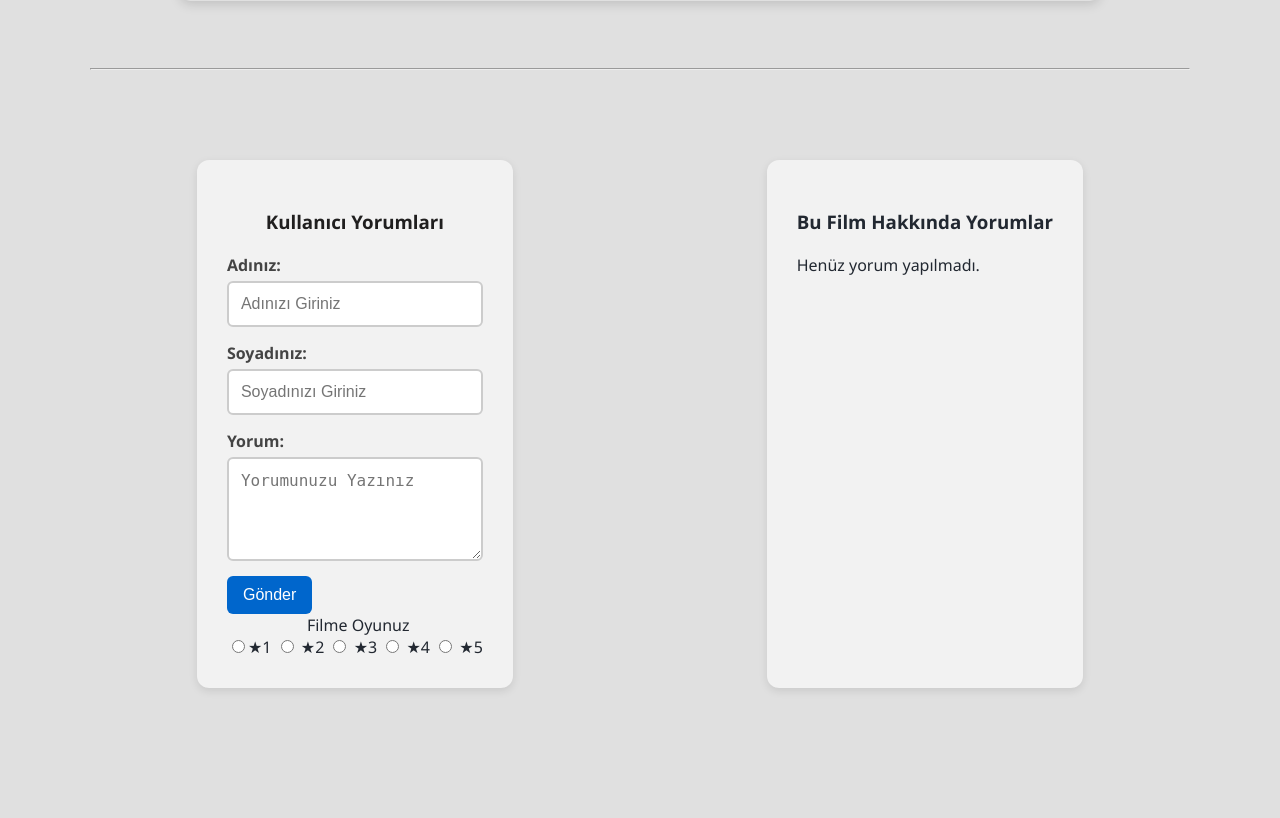
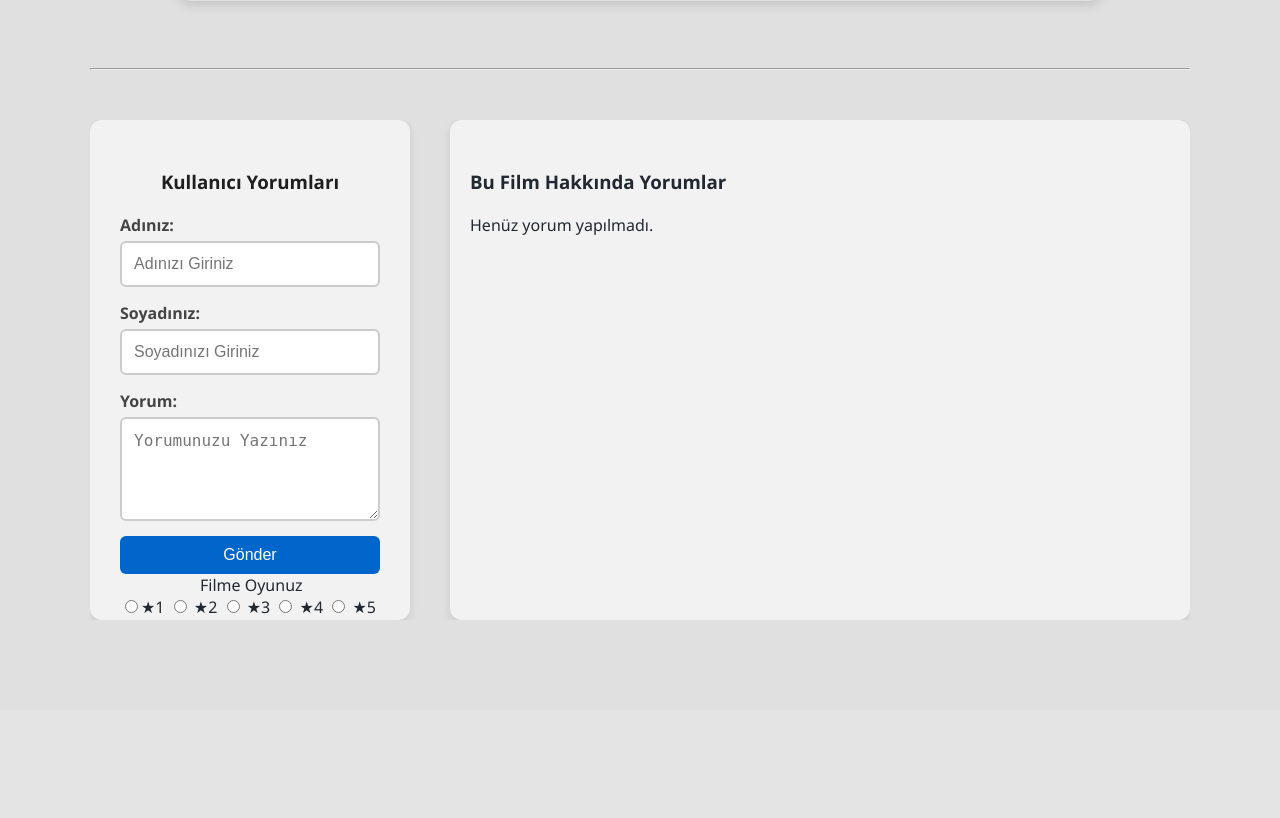
Before and after one commit to erencellk/MovieSlot, a Django app: template films/templates/films/film_more_info.html in a window 1280 px wide. Shown: the part 1346-2164 px from the top of the page. After the commit the page ends 1966 px from the top, so only its background shows below. Run offline with Django 5.2, Linux system fonts and the light colour scheme; the template is opened without the code that fills it, so the values that code supplies are empty.

Commit message:
manage css file

```diff
--- a/films/static/films/style.css
+++ b/films/static/films/style.css
@@ -229,14 +229,28 @@ body {
     justify-content: center;
 }
 
-.yorum-bolumu, .yorum-listesi {
+.yorum-container {
+    display: flex;
+    gap: 40px;
+    margin: 50px auto;
+    max-width: 1300px;
+    height: 500px;
+    overflow: hidden;
+}
+
+.yorum-bolumu {
+    flex: 0 0 320px;
+    height: 100%;
+    overflow: hidden;
     background-color: #f2f2f2;
     padding: 30px;
     border-radius: 12px;
-    max-width: 620px;
-    margin: 40px auto;
     box-shadow: 0 3px 8px rgba(0, 0, 0, 0.1);
     font-family: "Segoe UI", sans-serif;
+    box-sizing: border-box;
+    display: flex;
+    flex-direction: column;
+    justify-content: space-between;
 }
 
 .yorum-bolumu h3 {
@@ -257,14 +271,16 @@ body {
     color: #444;
 }
 
-.form-row input, .form-row textarea {
+.form-row input,
+.form-row textarea {
     padding: 12px;
     font-size: 16px;
     border: 2px solid #ccc;
     border-radius: 6px;
 }
 
-.form-row input:focus, .form-row textarea:focus {
+.form-row input:focus,
+.form-row textarea:focus {
     outline: none;
 }
 
@@ -277,10 +293,23 @@ body {
     font-size: 16px;
     cursor: pointer;
     transition: background-color 0.3s ease;
+    margin-top: auto;
 }
 
 .yorum-gonder-btn:hover {
     background-color: #004c99;
+}
+
+.yorum-listesi {
+    flex: 1;
+    height: 100%;
+    overflow-y: auto;
+    background-color: #f2f2f2;
+    padding: 30px 20px;
+    border-radius: 12px;
+    box-shadow: 0 3px 8px rgba(0, 0, 0, 0.1);
+    box-sizing: border-box;
+    font-family: "Segoe UI", sans-serif;
 }
 
 .yorum-listesi h3 {
@@ -295,17 +324,14 @@ body {
     box-shadow: 0 1px 5px rgba(0, 0, 0, 0.05);
 }
 
-.yorum-container {
-    display: flex;
-    gap: 40px;
-    margin: 50px auto;
-    max-width: 1300px;
-    justify-content: center;
-    flex-wrap: wrap;
-}
-
 .main-container {
     max-width: 1100px;
     margin: 0 auto;
     padding: 40px 20px;
 }
+
+.yorum-kart p {
+    overflow-wrap: break-word;
+    word-wrap: break-word;
+    word-break: break-word;
+}
```
Also changed, not shown: films/migrations/0007_filmcomment_rating.py (added).
